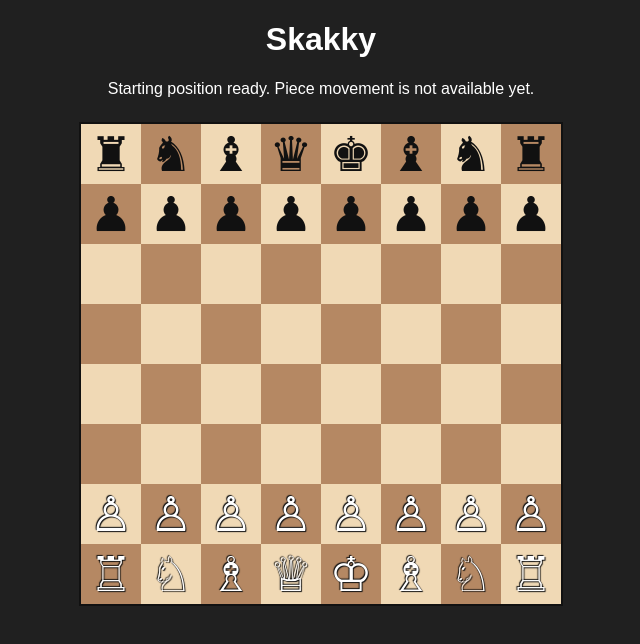
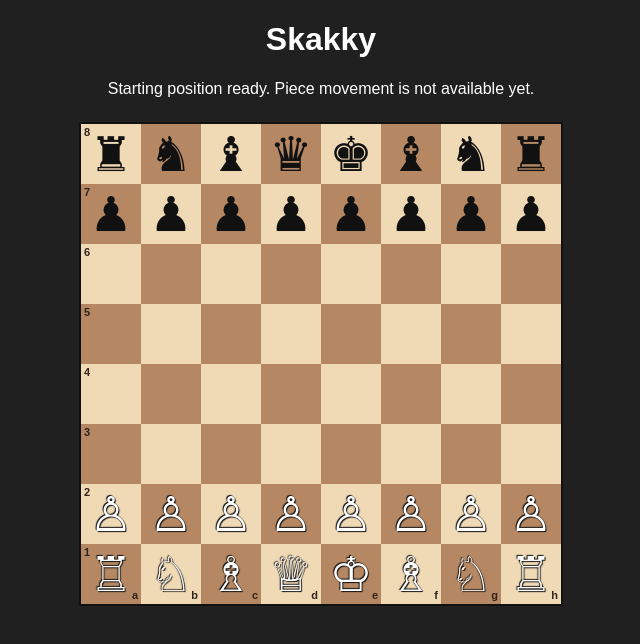
Before and after one commit to ytNABBO/Skakky, a plain HTML site: page index.html in a window 1280 px wide. Shown: the whole page, without its empty margins (319-959 px from the left). Drawn offline with Linux system fonts and the light colour scheme.

Commit message:
Add board coordinates and document the current preview

```diff
--- a/script.js
+++ b/script.js
@@ -26,6 +26,8 @@ const pieceNames = {
     p: "pawn"
 };
 
+const files = "abcdefgh";
+
 for (let row = 0; row < 8; row++) {
     for (let column = 0; column < 8; column++) {
         const square = document.createElement("div");
@@ -33,6 +35,28 @@ for (let row = 0; row < 8; row++) {
 
         const color = (row + column) % 2 === 0 ? "light" : "dark";
         square.classList.add(color);
+
+        // The top-left square is a8; the bottom-right square is h1.
+        const rank = 8 - row;
+        const position = `${files[column]}${rank}`;
+        square.dataset.position = position;
+        square.title = position;
+
+        if (column === 0) {
+            const rankLabel = document.createElement("span");
+            rankLabel.classList.add("coordinate", "rank");
+            rankLabel.textContent = String(rank);
+            rankLabel.setAttribute("aria-hidden", "true");
+            square.appendChild(rankLabel);
+        }
+
+        if (row === 7) {
+            const fileLabel = document.createElement("span");
+            fileLabel.classList.add("coordinate", "file");
+            fileLabel.textContent = files[column];
+            fileLabel.setAttribute("aria-hidden", "true");
+            square.appendChild(fileLabel);
+        }
 
         const piece = startingPosition[row][column];
 
@@ -44,7 +68,7 @@ for (let row = 0; row < 8; row++) {
             // Request text glyphs instead of emoji for consistent piece styling.
             pieceElement.textContent = pieceSymbols[piece] + "\uFE0E";
             pieceElement.setAttribute("role", "img");
-            pieceElement.setAttribute("aria-label", `${pieceColor} ${pieceNames[piece.toLowerCase()]}`);
+            pieceElement.setAttribute("aria-label", `${pieceColor} ${pieceNames[piece.toLowerCase()]} on ${position}`);
 
             square.appendChild(pieceElement);
         }
--- a/style.css
+++ b/style.css
@@ -16,6 +16,7 @@ body {
 }
 
 .square {
+    position: relative;
     display: flex;
     align-items: center;
     justify-content: center;
@@ -45,3 +46,21 @@ body {
 .piece.black {
     color: #111;
 }
+
+.coordinate {
+    position: absolute;
+    color: #30251b;
+    font-size: clamp(8px, 2vw, 11px);
+    font-weight: bold;
+    line-height: 1;
+}
+
+.coordinate.rank {
+    top: 3px;
+    left: 3px;
+}
+
+.coordinate.file {
+    right: 3px;
+    bottom: 3px;
+}
```
Also changed, not shown: docs/preview.png (added), 1 other file.
